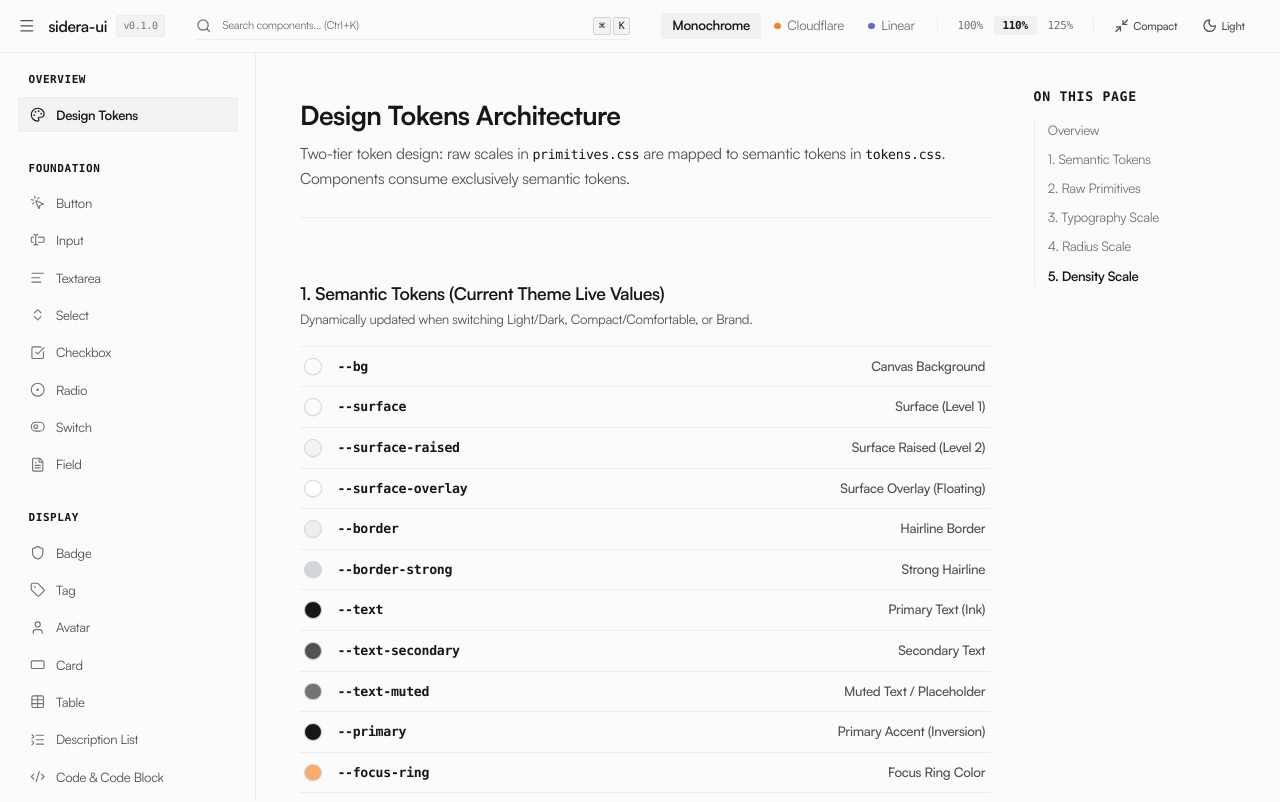
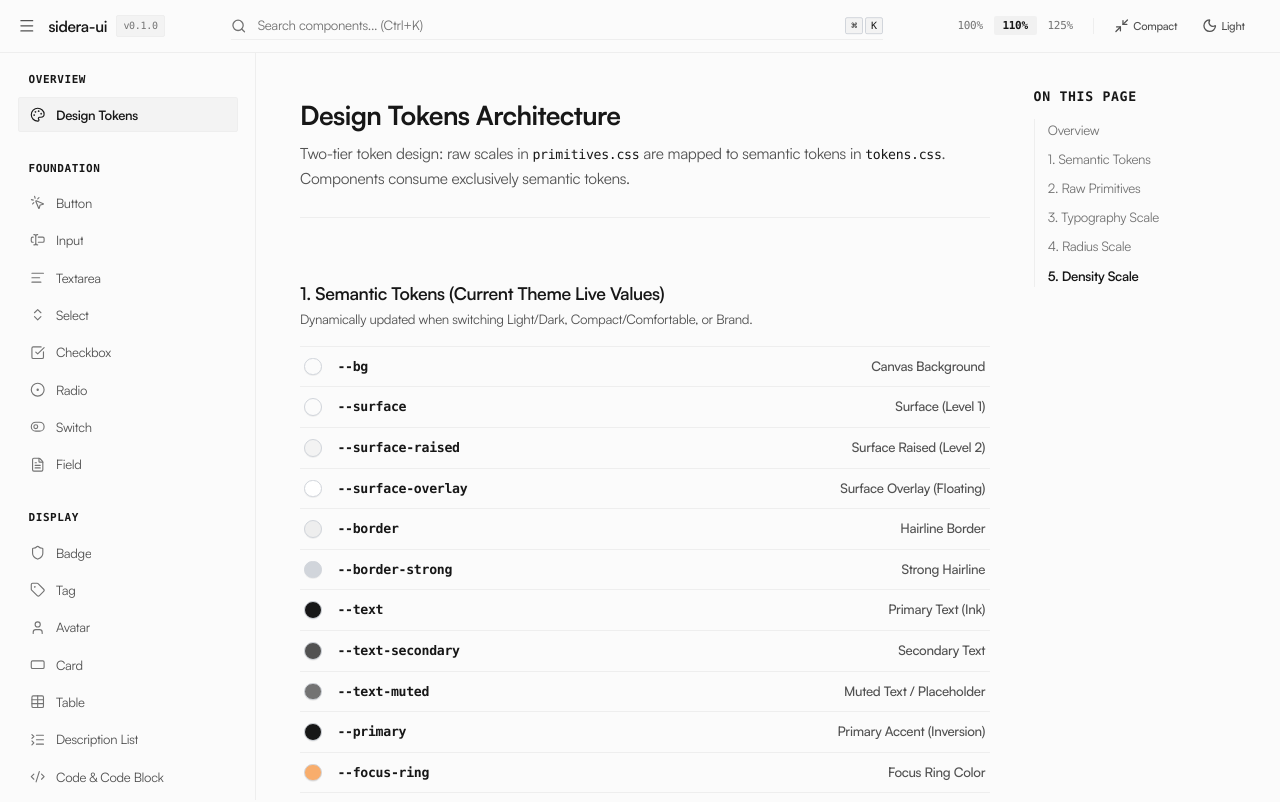
Before and after one commit to ryandaaa/sidera-ui, a React (Vite) app: page / in a window 1280 px wide. Shown: the top 802 px of the page. Built offline with nearby package versions, Linux system fonts and the light colour scheme.

Commit message:
fix(topbar): remove brand switcher and polish search bar vertical alignment and margins

```diff
--- a/src/App.tsx
+++ b/src/App.tsx
@@ -48,28 +48,23 @@ export default function App() {
     return (localStorage.getItem('sidera-density') as 'compact' | 'comfortable') || 'compact'
   })
 
-  // 3. Brand State (Default: default monochrome)
-  const [brand, setBrand] = React.useState<'default' | 'cloudflare' | 'linear'>(() => {
-    return (localStorage.getItem('sidera-brand') as 'default' | 'cloudflare' | 'linear') || 'default'
-  })
-
-  // 4. UI Zoom State (Default: 110% as preferred by user)
+  // 3. UI Zoom State (Default: 110% as preferred by user)
   const [zoom, setZoom] = React.useState<'100%' | '110%' | '125%'>(() => {
     return (localStorage.getItem('sidera-zoom') as '100%' | '110%' | '125%') || '110%'
   })
 
-  // 5. Sidebar Resizable Width State (Default: 256px)
+  // 4. Sidebar Resizable Width State (Default: 256px)
   const [sidebarWidth, setSidebarWidth] = React.useState<number>(() => {
     const saved = localStorage.getItem('sidera-sidebar-width')
     return saved ? Math.min(Math.max(parseInt(saved, 10), 200), 480) : 256
   })
 
-  // 6. Sidebar Collapsed State (Default: false)
+  // 5. Sidebar Collapsed State (Default: false)
   const [isSidebarCollapsed, setIsSidebarCollapsed] = React.useState<boolean>(() => {
     return localStorage.getItem('sidera-sidebar-collapsed') === 'true'
   })
 
-  // 7. Hash Routing State
+  // 6. Hash Routing State
   const [route, setRoute] = React.useState<string>(() => {
     const hash = window.location.hash.replace('#', '')
     return hash || 'tokens'
@@ -86,10 +81,10 @@ export default function App() {
     localStorage.setItem('sidera-density', density)
   }, [density])
 
+  // Default Brand Theme (Monochrome)
   React.useEffect(() => {
-    document.documentElement.setAttribute('data-brand', brand)
-    localStorage.setItem('sidera-brand', brand)
-  }, [brand])
+    document.documentElement.setAttribute('data-brand', 'default')
+  }, [])
 
   // Synchronize UI Zoom (Scale root font-size cleanly to avoid Chromium sticky compositor drift bug)
   React.useEffect(() => {
@@ -147,8 +142,6 @@ export default function App() {
             onThemeChange={setTheme}
             density={density}
             onDensityChange={setDensity}
-            brand={brand}
-            onBrandChange={setBrand}
             zoom={zoom}
             onZoomChange={setZoom}
             isSidebarCollapsed={isSidebarCollapsed}
--- a/src/components/ui/CommandSearch/CommandSearch.tsx
+++ b/src/components/ui/CommandSearch/CommandSearch.tsx
@@ -52,7 +52,7 @@ export const CommandSearch = React.forwardRef<HTMLInputElement, CommandSearchPro
           className,
         )}
       >
-        <Search className="absolute left-0 h-3.5 w-3.5 pointer-events-none text-[var(--text-muted)] group-focus-within:text-[var(--text)] transition-colors duration-150" />
+        <Search className="absolute left-0 top-1/2 -translate-y-1/2 h-3.5 w-3.5 pointer-events-none text-[var(--text-muted)] group-focus-within:text-[var(--text)] transition-colors duration-150" />
         <input
           ref={ref}
           type="text"
@@ -64,23 +64,23 @@ export const CommandSearch = React.forwardRef<HTMLInputElement, CommandSearchPro
           className={cn(
             'flex w-full select-text text-[var(--text)] bg-transparent',
             'border-0 border-b border-[var(--border)] rounded-none',
-            'pl-6 pr-14 placeholder:text-[var(--text-muted)]',
+            'pl-6 pr-16 placeholder:text-[var(--text-muted)]',
             'transition-colors duration-150',
             'hover:border-[var(--text-secondary)]',
             'outline-none focus:outline-none focus-visible:outline-none focus:ring-0 focus-visible:ring-0',
             size === 'sm'
-              ? 'h-[var(--control-h-sm)] text-[11px] pb-1 pt-1'
+              ? 'h-[var(--control-h-sm)] text-xs pb-1 pt-1'
               : 'h-[var(--control-h-md)] text-xs pb-1.5 pt-1.5',
           )}
           {...props}
         />
 
-        <div className="absolute right-0 flex items-center gap-1.5">
+        <div className="absolute right-0 top-1/2 -translate-y-1/2 flex items-center gap-1.5">
           {currentValue && (
             <button
               type="button"
               onClick={handleClear}
-              className="p-0.5 text-[var(--text-muted)] hover:text-[var(--text)] transition-colors cursor-pointer"
+              className="p-0.5 text-[var(--text-muted)] hover:text-[var(--text)] transition-colors cursor-pointer flex items-center justify-center"
               aria-label="Clear search"
             >
               <X className="h-3 w-3" />
--- a/src/components/ui/Input/Input.tsx
+++ b/src/components/ui/Input/Input.tsx
@@ -61,7 +61,7 @@ export const Input = React.forwardRef<HTMLInputElement, InputProps>(
         )}
       >
         {leftElement && (
-          <div className="absolute left-0 flex items-center pointer-events-none text-[var(--text-muted)] group-focus-within:text-[var(--text)] transition-colors duration-150">
+          <div className="absolute left-0 top-1/2 -translate-y-1/2 flex items-center pointer-events-none text-[var(--text-muted)] group-focus-within:text-[var(--text)] transition-colors duration-150">
             {leftElement}
           </div>
         )}
@@ -81,7 +81,7 @@ export const Input = React.forwardRef<HTMLInputElement, InputProps>(
         />
 
         {rightElement && (
-          <div className="absolute right-0 flex items-center text-[var(--text-muted)] group-focus-within:text-[var(--text)] transition-colors duration-150">
+          <div className="absolute right-0 top-1/2 -translate-y-1/2 flex items-center text-[var(--text-muted)] group-focus-within:text-[var(--text)] transition-colors duration-150">
             {rightElement}
           </div>
         )}
--- a/src/showcase/TopBar.tsx
+++ b/src/showcase/TopBar.tsx
@@ -8,8 +8,8 @@ export interface TopBarProps {
   onThemeChange: (theme: 'dark' | 'light') => void
   density: 'compact' | 'comfortable'
   onDensityChange: (density: 'compact' | 'comfortable') => void
-  brand: 'default' | 'cloudflare' | 'linear'
-  onBrandChange: (brand: 'default' | 'cloudflare' | 'linear') => void
+  brand?: 'default' | 'cloudflare' | 'linear'
+  onBrandChange?: (brand: 'default' | 'cloudflare' | 'linear') => void
   zoom: '100%' | '110%' | '125%'
   onZoomChange: (zoom: '100%' | '110%' | '125%') => void
   isSidebarCollapsed: boolean
@@ -53,8 +53,6 @@ export function TopBar({
   onThemeChange,
   density,
   onDensityChange,
-  brand,
-  onBrandChange,
   zoom,
   onZoomChange,
   isSidebarCollapsed,
@@ -143,7 +141,7 @@ export function TopBar({
       </div>
 
       {/* Center: Full-width responsive Command Search bar */}
-      <div className="flex-1 max-w-xl mx-2 sm:mx-4 relative min-w-[120px]">
+      <div className="flex-1 max-w-2xl mx-4 sm:mx-8 md:mx-12 relative min-w-[140px]">
         <CommandSearch
           ref={searchInputRef}
           size="sm"
@@ -173,7 +171,7 @@ export function TopBar({
         {isSearchOpen && searchQuery.trim() && (
           <div
             ref={dropdownRef}
-            className="absolute left-0 right-0 top-full mt-1 bg-[var(--surface-overlay)] border border-[var(--border)] rounded-[var(--radius-sm)] shadow-[var(--shadow-overlay)] z-50 max-h-72 overflow-y-auto p-1 text-xs"
+            className="absolute left-0 right-0 top-full mt-1.5 bg-[var(--surface-overlay)] border border-[var(--border)] rounded-[var(--radius-sm)] shadow-[var(--shadow-overlay)] z-50 max-h-72 overflow-y-auto p-1 text-xs"
           >
             {filteredItems.length === 0 ? (
               <div className="py-3 px-3 text-center text-[var(--text-muted)] text-xs font-mono">
@@ -202,57 +200,8 @@ export function TopBar({
         )}
       </div>
 
-      {/* Right: Controls (Brand Switcher, Zoom, Density, Theme) */}
+      {/* Right: Controls (Zoom, Density, Theme) */}
       <div className="flex items-center gap-1.5 shrink-0">
-        {/* Borderless Brand Switcher */}
-        <div className="flex items-center gap-0.5 text-xs hidden lg:flex">
-          <button
-            type="button"
-            onClick={() => onBrandChange('default')}
-            className={`px-2.5 py-1 rounded-[var(--radius-xs)] text-xs transition-colors ${
-              brand === 'default'
-                ? 'text-[var(--text)] font-semibold bg-[var(--surface-hover)]'
-                : 'text-[var(--text-muted)] hover:text-[var(--text)]'
-            }`}
-          >
-            Monochrome
-          </button>
-          <button
-            type="button"
-            onClick={() => onBrandChange('cloudflare')}
-            className={`px-2.5 py-1 rounded-[var(--radius-xs)] text-xs transition-colors flex items-center gap-1.5 ${
-              brand === 'cloudflare'
-                ? 'text-[var(--text)] font-semibold bg-[var(--surface-hover)]'
-                : 'text-[var(--text-muted)] hover:text-[var(--text)]'
-            }`}
-          >
-            <span
-              className="inline-block h-1.5 w-1.5 rounded-full"
-              style={{ backgroundColor: '#f6821f' }}
-              aria-hidden="true"
-            />
-            Cloudflare
-          </button>
-          <button
-            type="button"
-            onClick={() => onBrandChange('linear')}
-            className={`px-2.5 py-1 rounded-[var(--radius-xs)] text-xs transition-colors flex items-center gap-1.5 ${
-              brand === 'linear'
-                ? 'text-[var(--text)] font-semibold bg-[var(--surface-hover)]'
-                : 'text-[var(--text-muted)] hover:text-[var(--text)]'
-            }`}
-          >
-            <span
-              className="inline-block h-1.5 w-1.5 rounded-full"
-              style={{ backgroundColor: '#5e6ad2' }}
-              aria-hidden="true"
-            />
-            Linear
-          </button>
-        </div>
-
-        <div className="h-3.5 w-px bg-[var(--border)] mx-1 hidden lg:block" aria-hidden="true" />
-
         {/* UI Zoom Controller */}
         <div className="flex items-center gap-0.5 text-xs font-mono hidden sm:flex">
           {(['100%', '110%', '125%'] as const).map((level) => (
```
